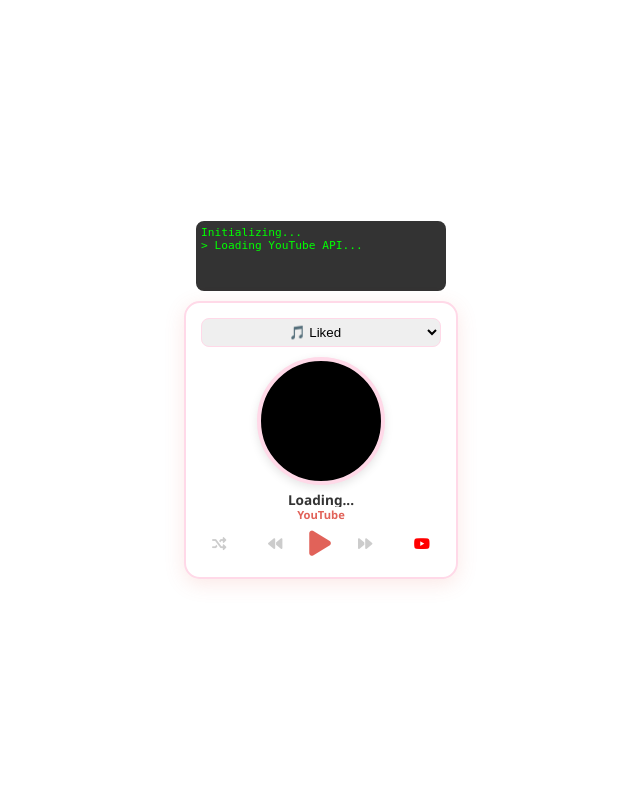
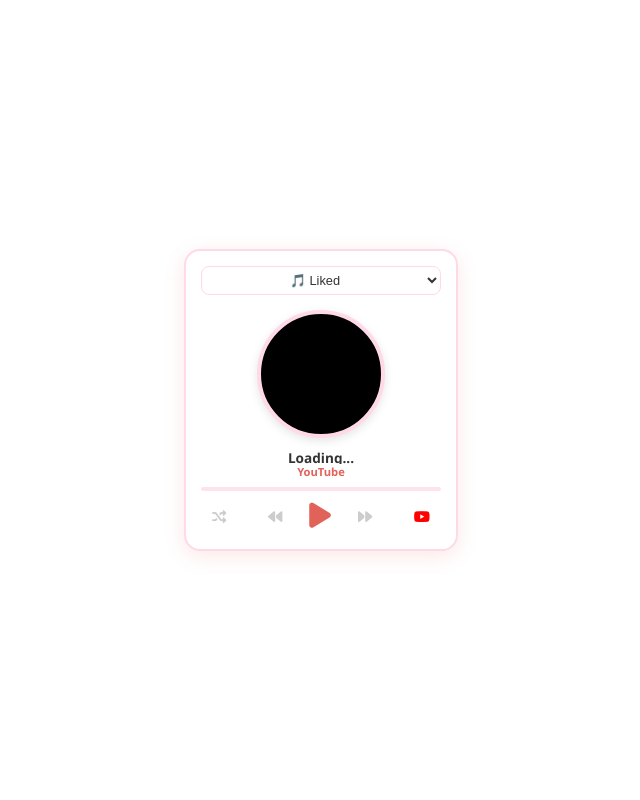
Before and after one commit to yujeonglee623/notion, a Flask app: page /playlist in a window 1280 px wide. Shown: the whole page, without its empty margins (319-959 px from the left). Run offline with Flask 3, Linux system fonts and the light colour scheme.

Commit message:
Update playlist.html

```diff
--- a/templates/playlist.html
+++ b/templates/playlist.html
@@ -3,24 +3,15 @@
 <head>
     <meta charset="UTF-8">
     <meta name="viewport" content="width=device-width, initial-scale=1.0">
-    <title>Debug Player</title>
+    <title>YuJeong Playlist</title>
     <link rel="stylesheet" href="https://cdnjs.cloudflare.com/ajax/libs/font-awesome/6.0.0/css/all.min.css">
     <style>
         body {
             margin: 0; padding: 0; height: 100vh;
-            display: flex; flex-direction: column; justify-content: center; align-items: center;
+            display: flex; justify-content: center; align-items: center;
             background: transparent;
             font-family: 'Segoe UI', sans-serif;
-        }
-
-        /* 상태 로그 창 (디버깅용) */
-        #log-box {
-            width: 240px; height: 60px;
-            background: #333; color: #0f0;
-            font-size: 0.7rem; font-family: monospace;
-            overflow-y: auto; padding: 5px;
-            margin-bottom: 10px; border-radius: 8px;
-            text-align: left;
+            overflow: hidden;
         }
 
         .player-container {
@@ -32,112 +23,131 @@
             text-align: center;
             border: 2px solid #FFD9E8;
             position: relative;
+        }
+
+        .playlist-select {
+            width: 100%; padding: 5px; margin-bottom: 15px;
+            border: 1px solid #FFD9E8; border-radius: 8px;
+            background: white; color: #333; font-size: 0.8rem;
+            outline: none; cursor: pointer; text-align: center;
+        }
+
+        /* ⭐ 앨범 커버 대신 영상을 넣을 틀 (동그라미) */
+        .video-wrapper {
+            width: 120px; height: 120px;
+            border-radius: 50%; /* 동그랗게 */
+            margin: 0 auto 10px;
+            position: relative;
+            box-shadow: 0 3px 10px rgba(0,0,0,0.1);
+            border: 4px solid #FFD9E8;
+            overflow: hidden; /* 네모난 영상을 동그랗게 자름 */
+            background: #000;
             z-index: 10;
         }
 
-        .playlist-select {
-            width: 100%; padding: 5px; margin-bottom: 10px;
-            border: 1px solid #FFD9E8; border-radius: 8px;
-            outline: none; text-align: center;
-        }
-
-        /* 영상이 나오는 화면 */
-        .video-wrapper {
-            width: 120px; height: 120px;
-            border-radius: 50%; margin: 0 auto 5px;
-            position: relative;
-            box-shadow: 0 3px 10px rgba(0,0,0,0.1);
-            border: 4px solid #FFD9E8;
-            overflow: hidden;
-            background: #000;
-        }
-
-        /* 유튜브 플레이어 (숨기지 않음! 보여야 재생됨) */
+        /* 유튜브 플레이어 (확대해서 꽉 차게) */
         #yt-player {
             width: 200%; height: 200%;
             margin-left: -50%; margin-top: -50%;
-        }
-
-        /* 투명 클릭 막 (이걸 눌러서 재생 유도) */
-        .click-shield {
-            position: absolute; top: 0; left: 0; width: 100%; height: 100%;
-            cursor: pointer; z-index: 20;
+            pointer-events: none; /* 클릭은 버튼으로만 하게 막음 */
         }
 
         h2 { margin: 5px 0 0; font-size: 0.85rem; color: #333; font-weight: bold; white-space: nowrap; overflow: hidden; text-overflow: ellipsis; height: 1.2em; }
         h3 { margin: 0 0 5px; font-size: 0.7rem; color: #E16259; }
 
+        .progress-container {
+            background: #ffe3ec; border-radius: 5px; cursor: pointer;
+            margin: 8px 0; height: 4px; width: 100%;
+        }
+        .progress {
+            background-color: #E16259; border-radius: 5px;
+            height: 100%; width: 0%; transition: width 0.1s linear;
+        }
+
         .controls { display: flex; justify-content: space-between; align-items: center; padding: 0 5px; }
-        .btn { background: none; border: none; cursor: pointer; color: #ccc; font-size: 0.9rem; }
+        .btn { background: none; border: none; cursor: pointer; color: #ccc; font-size: 0.9rem; transition: 0.2s; }
         .btn:hover { color: #E16259; }
+        .btn.active { color: #E16259; }
         .main-controls { display: flex; align-items: center; gap: 15px; }
         .btn-big { font-size: 1.8rem; color: #E16259; }
+        .btn-big:hover { transform: scale(1.1); }
     </style>
 </head>
 <body>
-    <div id="log-box">Initializing...</div>
-
     <div class="player-container">
         <select id="playlist-dropdown" class="playlist-select"></select>
 
         <div class="video-wrapper">
             <div id="yt-player"></div>
-            <div class="click-shield" id="video-click-area"></div>
         </div>
 
         <h2 id="title">Loading...</h2>
         <h3 id="artist">YouTube</h3>
 
+        <div class="progress-container" id="progress-container">
+            <div class="progress" id="progress"></div>
+        </div>
+
         <div class="controls">
-            <button class="btn" id="shuffle"><i class="fas fa-random"></i></button>
+            <button class="btn" id="shuffle" title="Random"><i class="fas fa-random"></i></button>
             <div class="main-controls">
                 <button class="btn" id="prev"><i class="fas fa-backward"></i></button>
                 <button class="btn btn-big" id="play"><i class="fas fa-play"></i></button>
                 <button class="btn" id="next"><i class="fas fa-forward"></i></button>
             </div>
-            <button class="btn" style="cursor: default; color: red;"><i class="fab fa-youtube"></i></button>
+            <button class="btn" style="cursor: default; color: #FF0000;"><i class="fab fa-youtube"></i></button>
         </div>
     </div>
 
     <script>
+        // ⭐ 테스트를 위해 '디즈니 피아노' ID를 먼저 써봐! (이건 무조건 됨)
         const MY_PLAYLISTS = [
-            { name: "🎵 Liked", id: "PLRt0gIuMcszKrYLPxNQJUK3u0eHU6Ipla" }
+            { name: "🎵 Liked", id: "PLRt0gIuMcszKrYLPxNQJUK3u0eHU6Ipla" },
         ];
 
         let currentPlaylistId = MY_PLAYLISTS[0].id;
         let player;
-
-        const logBox = document.getElementById('log-box');
-        function log(msg) {
-            logBox.innerHTML += `<div>> ${msg}</div>`;
-            logBox.scrollTop = logBox.scrollHeight;
-            console.log(msg);
-        }
+        let updateTimer;
+        let isShuffle = false;
 
         const dropdown = document.getElementById('playlist-dropdown');
-        MY_PLAYLISTS.forEach(pl => {
+        const playBtn = document.getElementById('play');
+        const prevBtn = document.getElementById('prev');
+        const nextBtn = document.getElementById('next');
+        const shuffleBtn = document.getElementById('shuffle');
+        const titleEl = document.getElementById('title');
+        const artistEl = document.getElementById('artist');
+        const progress = document.getElementById('progress');
+        const progressContainer = document.getElementById('progress-container');
+
+        // 드롭다운 채우기
+        MY_PLAYLISTS.forEach((pl) => {
             const option = document.createElement('option');
             option.value = pl.id; option.text = pl.name; dropdown.appendChild(option);
         });
 
-        // 1. 유튜브 API 스크립트 로드
-        log("Loading YouTube API...");
+        dropdown.addEventListener('change', (e) => {
+            currentPlaylistId = e.target.value;
+            if(player && player.loadPlaylist) {
+                player.loadPlaylist({ list: currentPlaylistId, listType: 'playlist' });
+            }
+        });
+
         var tag = document.createElement('script');
         tag.src = "https://www.youtube.com/iframe_api";
         var firstScriptTag = document.getElementsByTagName('script')[0];
         firstScriptTag.parentNode.insertBefore(tag, firstScriptTag);
 
-        // 2. API 준비 완료 시 호출
         function onYouTubeIframeAPIReady() {
-            log("API Ready. Creating Player...");
-            try {
             player = new YT.Player('yt-player', {
+                height: '100%', width: '100%',
                 playerVars: {
                     'listType': 'playlist',
                     'list': currentPlaylistId,
                     'playsinline': 1,
-                        'controls': 0,
-                        'origin': window.location.origin
+                    'controls': 0, // 컨트롤바 숨김
+                    'disablekb': 1,
+                    'origin': window.location.origin // ⭐ 중요!
                 },
                 events: {
                     'onReady': onPlayerReady,
@@ -145,75 +155,82 @@
                     'onError': onPlayerError
                 }
             });
-            } catch(e) {
-                log("Error creating player: " + e.message);
         }
+
+        function onPlayerError(event) {
+            console.log("Error:", event.data);
+            // 에러 나면 1초 뒤 다음 곡
+            setTimeout(() => { if(player && player.nextVideo) player.nextVideo(); }, 1000);
         }
 
         function onPlayerReady(event) {
-            log("Player Ready! Status: " + event.target.getPlayerState());
-            document.getElementById('title').innerText = "Ready! Touch Circle";
+            player.setVolume(100);
             updateTrackInfo();
         }
 
         function onPlayerStateChange(event) {
-            log("State Changed: " + event.data);
             if (event.data == YT.PlayerState.PLAYING) {
-                log("Playing...");
-                document.getElementById('play').innerHTML = '<i class="fas fa-pause"></i>';
+                playBtn.innerHTML = '<i class="fas fa-pause"></i>';
+                startProgressLoop();
                 updateTrackInfo();
             } else {
-                document.getElementById('play').innerHTML = '<i class="fas fa-play"></i>';
+                playBtn.innerHTML = '<i class="fas fa-play"></i>';
+                stopProgressLoop();
             }
-        }
-
-        function onPlayerError(event) {
-            log("🚨 ERROR Code: " + event.data);
-            if(event.data == 150 || event.data == 101) log("퍼가기 금지된 영상입니다.");
-            else if(event.data == 100) log("영상 없음/삭제됨");
-
-            // 에러 시 자동 스킵 시도
-            log("Attempting to skip...");
-            if(player && player.nextVideo) player.nextVideo();
         }
 
         function updateTrackInfo() {
             if (!player || !player.getVideoData) return;
             const data = player.getVideoData();
             if (data && data.title) {
-                document.getElementById('title').innerText = data.title;
-                document.getElementById('artist').innerText = data.author;
+                titleEl.innerText = data.title;
+                artistEl.innerText = data.author;
             }
         }
 
-        // 재생 토글 (가운데 동그라미 클릭 시)
-        document.getElementById('video-click-area').addEventListener('click', () => {
-            log("Circle Clicked.");
-            if(!player) return log("Player not loaded yet");
-
+        // 재생/일시정지 토글
+        playBtn.addEventListener('click', () => {
+            if(!player) return;
             const state = player.getPlayerState();
-            log("Current State: " + state);
-
             if (state == 1) player.pauseVideo();
             else player.playVideo();
         });
 
-        // 버튼 클릭
-        document.getElementById('play').addEventListener('click', () => {
-            log("Play Button Clicked.");
-            document.getElementById('video-click-area').click(); // 동그라미 클릭과 동일하게 처리
+        prevBtn.addEventListener('click', () => player && player.previousVideo());
+        nextBtn.addEventListener('click', () => player && player.nextVideo());
+
+        shuffleBtn.addEventListener('click', () => {
+            if(!player) return;
+            isShuffle = !isShuffle;
+            player.setShuffle(isShuffle);
+            if(isShuffle) shuffleBtn.classList.add('active');
+            else shuffleBtn.classList.remove('active');
         });
 
-        document.getElementById('next').addEventListener('click', () => {
-            log("Next Clicked");
-            player.nextVideo();
+        function startProgressLoop() {
+            stopProgressLoop();
+            updateTimer = setInterval(() => {
+                if(!player || !player.getDuration) return;
+                const currentTime = player.getCurrentTime();
+                const duration = player.getDuration();
+                if(duration > 0) {
+                    const percent = (currentTime / duration) * 100;
+                    progress.style.width = `${percent}%`;
+                }
+            }, 500);
+        }
+
+        function stopProgressLoop() {
+            if(updateTimer) clearInterval(updateTimer);
+        }
+
+        progressContainer.addEventListener('click', (e) => {
+            if(!player) return;
+            const width = progressContainer.clientWidth;
+            const clickX = e.offsetX;
+            const duration = player.getDuration();
+            player.seekTo((clickX / width) * duration, true);
         });
-
-        document.getElementById('prev').addEventListener('click', () => {
-            log("Prev Clicked");
-            player.previousVideo();
-        });
-
     </script>
 </body>
 </html>
```
Lines whose indentation alone changed are shown as unchanged.
